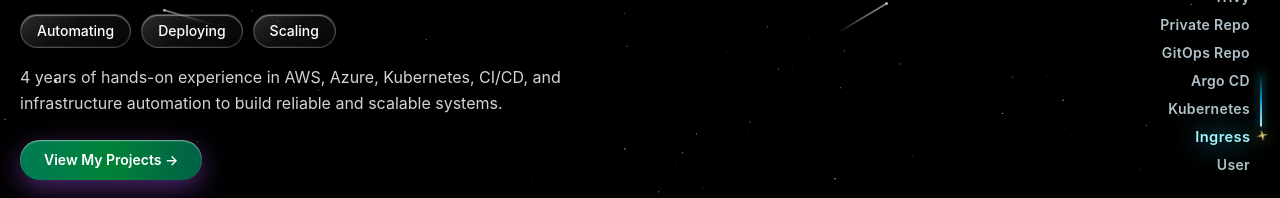
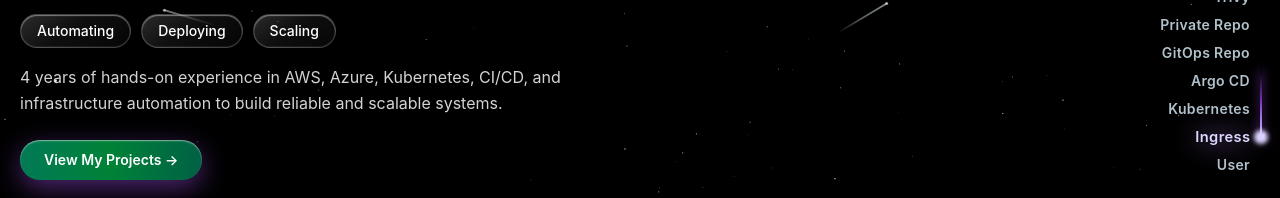
Before and after one commit to Bala-Nakkala/Bala-Nakkala.github.io, a React (Vite) app: page / in a window 1280 px wide. Shown: the part 249-447 px from the top of the page. Built offline with nearby package versions, Linux system fonts and the light colour scheme.

Commit message:
Switch pipeline streak to Calcium color and spark from Code to User

```diff
--- a/src/App.jsx
+++ b/src/App.jsx
@@ -746,16 +746,16 @@ function FixedRightSideStreakFlow() {
       if (col && streak) {
         const colRect = col.getBoundingClientRect();
         const height = col.offsetHeight || 420;
-        const streakHeight = streak.offsetHeight || 64;
+        const streakHeight = streak.offsetHeight || 72;
         const y = -streakHeight + progress * (height + streakHeight * 1.15);
         streak.style.transform = `translate3d(0, ${y}px, 0)`;
 
         if (spark) {
-          const twinklePhase = (now * 0.022) % (Math.PI * 2);
-          const scale = 0.72 + ((Math.sin(twinklePhase) + 1) / 2) * 0.52;
-          const opacity = 0.65 + ((Math.cos(twinklePhase * 1.3) + 1) / 2) * 0.35;
-          const rot = ((now * 0.08) % 360).toFixed(1);
-          spark.style.transform = `translate3d(0, 2px, 0) scale(${scale.toFixed(2)}) rotate(${rot}deg)`;
+          const twinklePhase = (now * 0.024) % (Math.PI * 2);
+          const scale = 0.78 + ((Math.sin(twinklePhase) + 1) / 2) * 0.45;
+          const opacity = 0.72 + ((Math.cos(twinklePhase * 1.3) + 1) / 2) * 0.28;
+          const rot = ((now * 0.09) % 360).toFixed(1);
+          spark.style.transform = `translate3d(0, -1px, 0) scale(${scale.toFixed(2)}) rotate(${rot}deg)`;
           spark.style.opacity = opacity.toFixed(2);
         }
 
@@ -790,21 +790,25 @@ function FixedRightSideStreakFlow() {
       ref={columnRef}
       className="pointer-events-none fixed right-3 top-24 z-20 flex flex-col items-end gap-2 pr-0.5 select-none"
     >
+      {/* Calcium violet/lavender meteor streak moving from Code to User */}
       <div
         ref={streakRef}
         aria-hidden="true"
         className="pointer-events-none absolute top-0 right-0 flex flex-col items-center will-change-transform"
         style={{ transform: "translate3d(0, -80px, 0)" }}
       >
-        <span className="h-14 w-[2.5px] rounded-full bg-gradient-to-b from-transparent via-sky-400/80 to-cyan-200 shadow-[0_0_8px_rgba(34,211,238,0.75)]" />
-        <svg
-          ref={sparkRef}
-          className="h-3.5 w-3.5 text-amber-200 drop-shadow-[0_0_6px_rgba(253,224,71,0.95)] will-change-transform"
-          viewBox="0 0 24 24"
-          fill="currentColor"
-        >
-          <path d="M12 2l1.6 6.4L20 10l-6.4 1.6L12 18l-1.6-6.4L4 10l6.4-1.6L12 2z" />
-        </svg>
+        <span className="h-16 w-[2.5px] rounded-full bg-gradient-to-b from-transparent via-purple-500/75 to-violet-300 shadow-[0_0_10px_rgba(168,85,247,0.85)]" />
+        <span className="relative -mt-1 flex items-center justify-center">
+          <span className="h-3.5 w-3.5 rounded-full bg-violet-200 blur-[2px]" />
+          <svg
+            ref={sparkRef}
+            className="absolute h-4 w-4 text-violet-200 drop-shadow-[0_0_8px_rgba(192,132,252,0.98)] will-change-transform"
+            viewBox="0 0 24 24"
+            fill="currentColor"
+          >
+            <path d="M12 1.5l1.8 6.7L20.5 10l-6.7 1.8L12 18.5l-1.8-6.7L3.5 10l6.7-1.8L12 1.5z" />
+          </svg>
+        </span>
       </div>
 
       {FLOW_STAGES.map((stage, idx) => {
@@ -817,7 +821,7 @@ function FixedRightSideStreakFlow() {
             }}
             className={`pr-4 text-sm font-semibold tracking-wide transition-all duration-150 ${
               isHighlighted
-                ? "scale-105 text-cyan-200 drop-shadow-[0_0_12px_rgba(34,211,238,0.95)]"
+                ? "scale-105 text-violet-200 drop-shadow-[0_0_12px_rgba(192,132,252,0.95)]"
                 : "text-sky-100/80"
             }`}
           >
```
